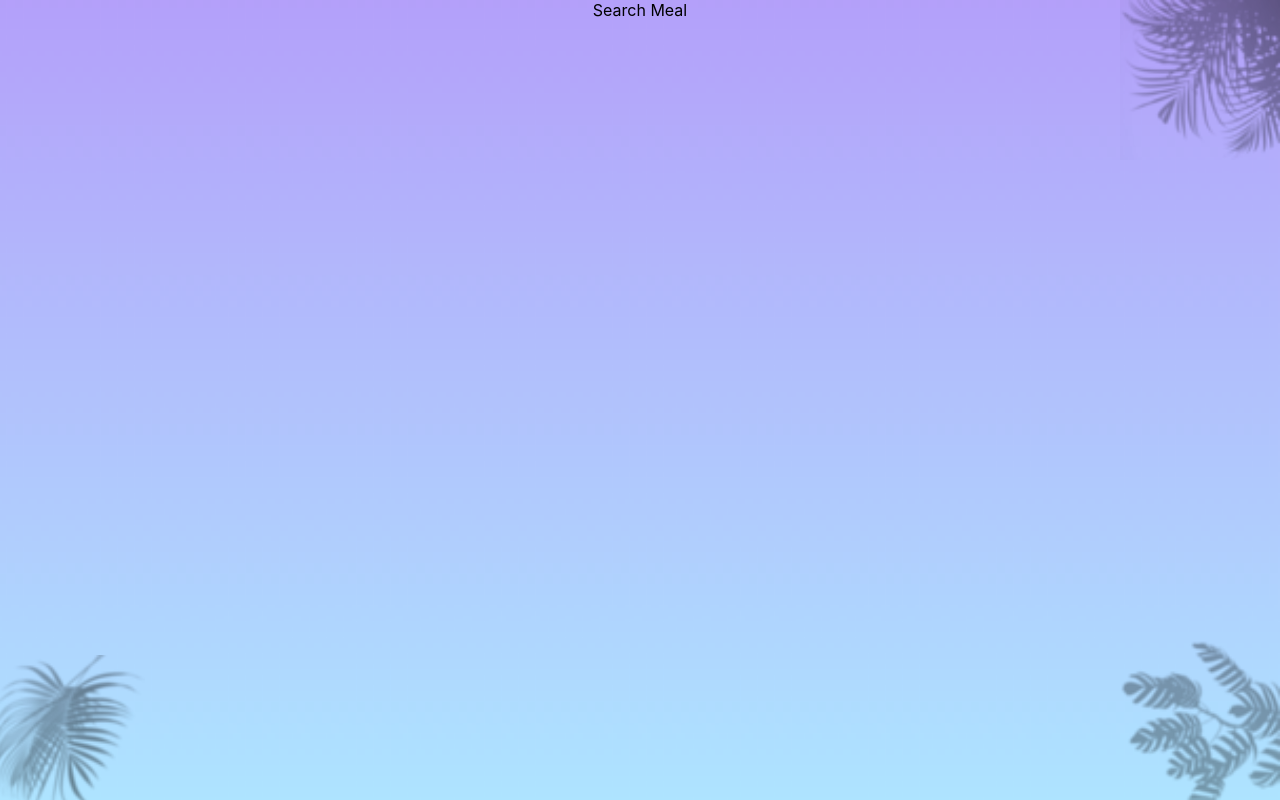
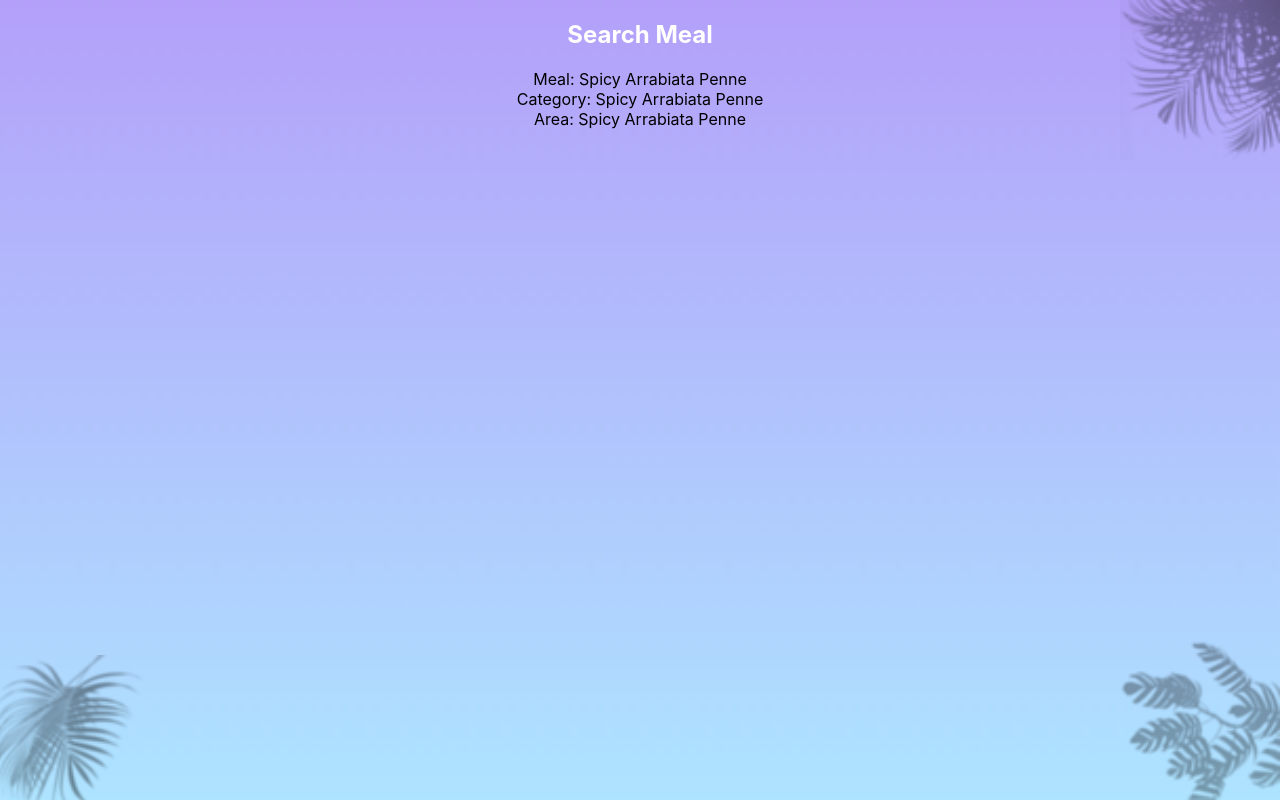
Before and after one commit to Cicada1105/meal-db, a React (Create React App) app in the folder meal-db/: page /Meals/Search in a window 1280 px wide. Built offline with nearby package versions, Linux system fonts and the light colour scheme.

Commit message:
Connect Redux to rest of meal pages. Integrated Redux with React Router for passing additional props along with Redux reducer props

```diff
--- a/meal-db/src/app_state/action_creators/filterActions.jsx
+++ b/meal-db/src/app_state/action_creators/filterActions.jsx
@@ -2,11 +2,19 @@
 	This file contains functions that will take in simple data and
 	return an object used to successfully dispatch an action
 */
-import { FILTER_BY_NAME, FILTER_BY_CATEGORY, FILTER_BY_INGREDIENT, FILTER_BY_AREA } from '../actions.jsx';
+import { FILTER_BY_NAME, FILTER_BY_ID, FILTER_BY_CATEGORY, FILTER_BY_INGREDIENT, FILTER_BY_AREA } from '../actions.jsx';
 
 export const filterName = (response) => {
 	return {
 		type: FILTER_BY_NAME,
+		payload: {
+			mealRecipe: response.meals[0]
+		}
+	}
+}
+export const filterID = (response) => {
+	return {
+		type: FILTER_BY_ID,
 		payload: {
 			mealRecipe: response.meals[0]
 		}
--- a/meal-db/src/app_state/actions.jsx
+++ b/meal-db/src/app_state/actions.jsx
@@ -2,6 +2,7 @@
 	Contains actions for the app
 */
 export const FILTER_BY_NAME = "FILTER_BY_NAME";
+export const FILTER_BY_ID = "FILTER_BY_ID";
 export const FILTER_BY_CATEGORY = "FILTER_BY_CATEGORY";
 export const FILTER_BY_INGREDIENT = "FILTER_BY_INGREDIENT";
 export const FILTER_BY_AREA = "FILTER_BY_AREA";
--- a/meal-db/src/app_state/reducers/meals.jsx
+++ b/meal-db/src/app_state/reducers/meals.jsx
@@ -1,11 +1,13 @@
 import {
-	FILTER_BY_NAME, FILTER_BY_CATEGORY, FILTER_BY_INGREDIENT, FILTER_BY_AREA,
-	GET_RANDOM_MEAL, GET_CATEGORIES, GET_INGREDIENTS, GET_AREAS
+	FILTER_BY_NAME, FILTER_BY_ID, FILTER_BY_CATEGORY,
+	FILTER_BY_INGREDIENT, FILTER_BY_AREA, GET_RANDOM_MEAL,
+	GET_CATEGORIES, GET_INGREDIENTS, GET_AREAS
 } from '../actions.jsx';
 
 export const mealsReducer = (state = [], action) => {
 	switch(action.type) {
 		case FILTER_BY_NAME:
+		case FILTER_BY_ID:
 			return [action.payload["mealRecipe"]]
 		case FILTER_BY_CATEGORY:
 		case FILTER_BY_INGREDIENT:
--- a/meal-db/src/router/components/meals/index.jsx
+++ b/meal-db/src/router/components/meals/index.jsx
@@ -1,16 +1,73 @@
-import React, { useEffect } from 'react';
-import { useParams } from 'react-router-dom';
+import React from 'react';
 
-function Meal() {
-	const { mealID } = useParams();
+import { connect } from 'react-redux';
+import { filterID } from '../../../app_state/action_creators/filterActions';
 
-	useEffect(() => {
-		console.log("Meal component mounted...");
-	});
+class Meal extends React.Component {
+	constructor(props) {
+		super(props);
+		this.state = {
+			mealID: this.props.match.params.mealID,
+			meal: {
+				strMeal: "",
+				strCategory: "",
+				strArea: ""
+			}
+		}
+	}
+	componentDidMount() {
+		const data = {
+			meals: [
+				{
+					strMeal: "Teriyaki Chicken Casserole",
+					strCategory: "Chicken",
+					strArea: "Japanese"
+				}
+			]
+		}
+		this.props.filterID(data);
+	}
+	componentDidUpdate(prevProps,prevState) {
+		if (prevState.meal["strMeal"].localeCompare("") === 0) {
+			this.setState(() => ({
+				meal: this.props.meal
+			}));
+		}
+	}
+	render() {
+		return (
+			<React.Fragment>
+				<h2>Select Meal by ID</h2>
 
-	return(
-		<div>{ mealID }</div>
-	)
+				<label htmlFor="meal">ID: </label>
+				<span name="meal">
+					{ this.state.mealID}
+				</span><br />
+
+				<label htmlFor="meal">Name: </label>
+				<span name="meal">
+					{ this.state.meal["strMeal"]}
+				</span><br />
+
+				<label htmlFor="">Category: </label>
+				<span name="">
+					{ this.state.meal["strCategory"]}
+				</span><br />
+
+				<label htmlFor="">Area: </label>
+				<span name="">
+					{ this.state.meal["strArea"]}
+				</span><br />
+			</React.Fragment>
+		)
+	}
 }
 
-export { Meal }
+const mapStateToProps = (state) => {
+	return { meal: state.mealsReducer[0] }
+}
+
+export default connect(
+	mapStateToProps,
+	{ filterID }
+)(Meal)
--- a/meal-db/src/router/components/meals/random_meal/index.jsx
+++ b/meal-db/src/router/components/meals/random_meal/index.jsx
@@ -41,20 +41,20 @@ class RandomMeal extends React.Component {
 			<React.Fragment>
 				<h2>Random</h2>
 
-				<label htmlFor="name" />
-				<div name="name">
+				<label htmlFor="name">Meal: </label>
+				<span name="name">
 					{this.state.meal["strMeal"]}
-				</div>
+				</span><br />
 
-				<label htmlFor="category" />
-				<div name="category">
+				<label htmlFor="category">Category: </label>
+				<span name="category">
 					{this.state.meal["strCategory"]}
-				</div>
+				</span><br />
 
-				<label htmlFor="area" />
-				<div name="area">
+				<label htmlFor="area">Area: </label>
+				<span name="area">
 					{this.state.meal["strArea"]}
-				</div>
+				</span><br />
 			</React.Fragment>
 		);
 	}
--- a/meal-db/src/router/components/meals/router.jsx
+++ b/meal-db/src/router/components/meals/router.jsx
@@ -2,16 +2,16 @@ import React from 'react';
 import { Switch, Route } from 'react-router-dom';
 
 // Components
-import { Meal } from './index.jsx';
+import Meal from './index.jsx';
 import RandomMeal from './random_meal/index.jsx';
-import { SearchMeal } from './search_meal/index.jsx';
+import SearchMeal from './search_meal/index.jsx';
 
 function MealsRouter() {
 	return (
 		<Switch>
 			<Route path="/Meals/Random" render={() => <RandomMeal /> } />
 			<Route path="/Meals/Search" render={() => <SearchMeal /> } />
-			<Route path="/Meals/:mealID" render={() => <Meal /> } />
+			<Route path="/Meals/:mealID" component={ Meal } />
 		</Switch>
 	)
 }
--- a/meal-db/src/router/components/meals/search_meal/index.jsx
+++ b/meal-db/src/router/components/meals/search_meal/index.jsx
@@ -1,14 +1,67 @@
 import React from 'react';
 
+import { connect } from 'react-redux';
+import { filterName } from '../../../../app_state/action_creators/filterActions.jsx';
+
 class SearchMeal extends React.Component {
+	constructor(props) {
+		super(props);
+		this.state = {
+			meal: {
+				strMeal: "",
+				strCategory: "",
+				strArea: ""
+			}
+		}
+	}
 	componentDidMount() {
-		console.log("SearchMeal component mounted...");
+		const data = {
+			meals: [
+				{
+					strMeal: "Spicy Arrabiata Penne",
+					strCategory: "Vegetarian",
+					strArea: "Italian"
+				}
+			]
+		}
+
+		this.props.filterName(data);
+	}
+	componentDidUpdate(prevProps,prevState) {
+		if (prevState.meal.strMeal.localeCompare("") === 0) {
+			this.setState(() => ({
+				meal: this.props.meal
+			}));
+		}
 	}
 	render() {
 		return(
-			<div>Search Meal</div>
+			<React.Fragment>
+				<h2>Search Meal</h2>
+
+				<label htmlFor="meal">Meal: </label>
+				<span name="meal">
+					{this.state.meal["strMeal"]}
+				</span><br />
+
+				<label htmlFor="Category">Category: </label>
+				<span name="Category">
+					{this.state.meal["strMeal"]}
+				</span><br />
+
+				<label htmlFor="Area">Area: </label>
+				<span name="Area">
+					{this.state.meal["strMeal"]}
+				</span><br />
+			</React.Fragment>
 		);
 	}
 }
 
-export { SearchMeal }
+const mapStateToProps = state => {
+	return {meal: state.mealsReducer[0]};
+}
+export default connect(
+	mapStateToProps,
+	{ filterName }
+)(SearchMeal)
```
